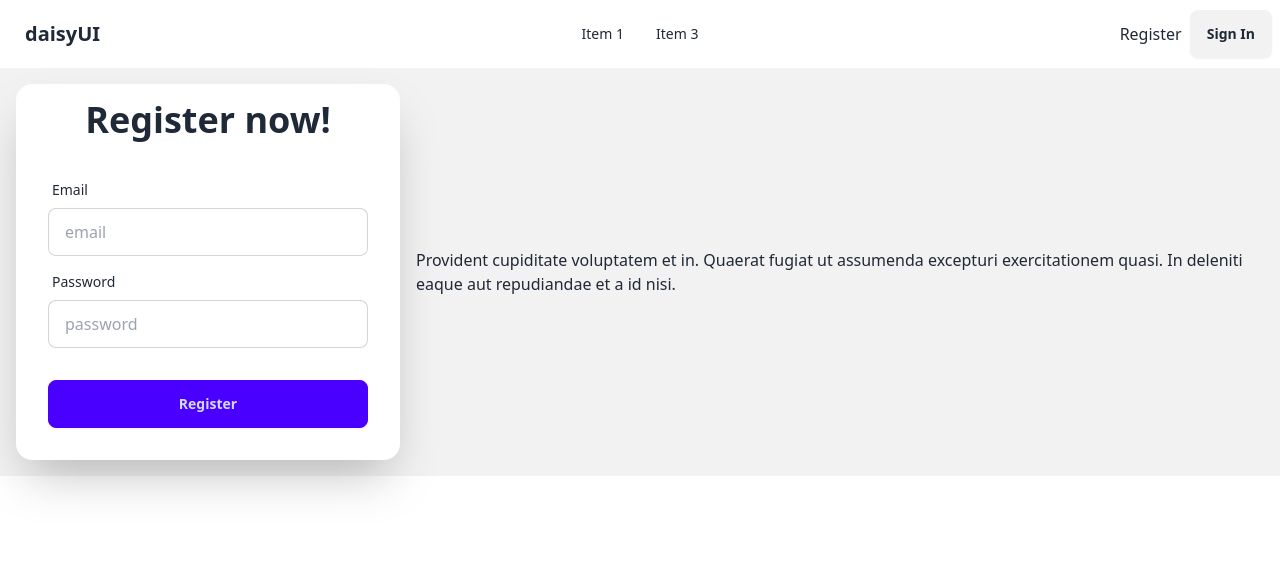
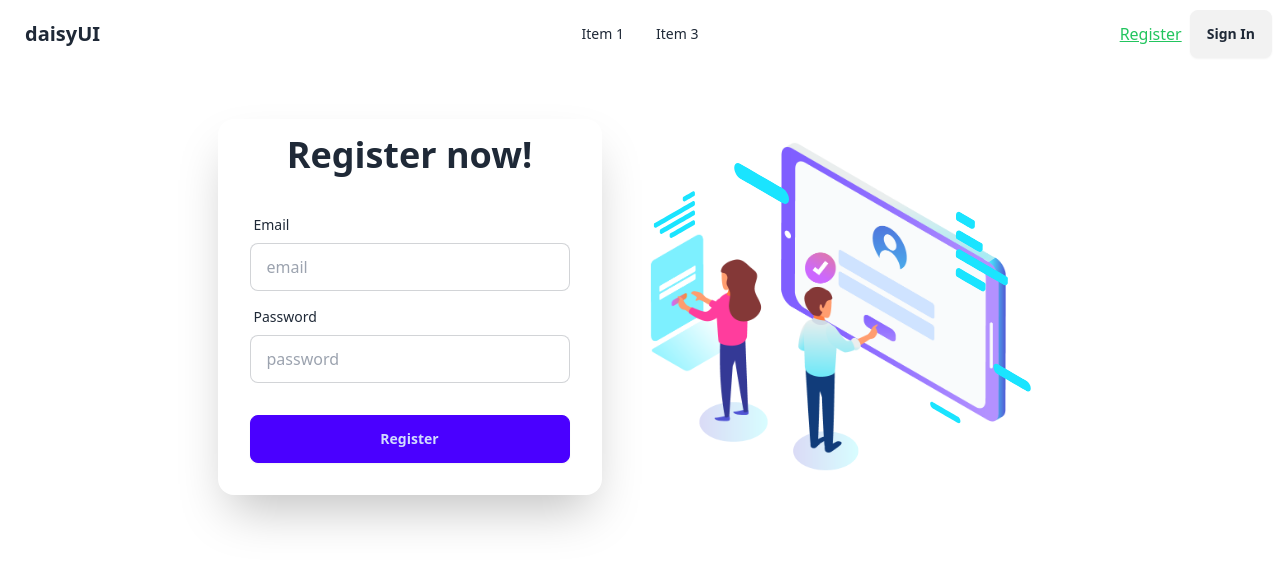
Before and after one commit to hasibprangon/job-portal-client, a React (Vite) app: page /register in a window 1280 px wide. Shown: the top 568 px of the page. Built offline with nearby package versions, Linux system fonts and the light colour scheme.

Commit message:
firebase setup completed

```diff
--- a/package.json
+++ b/package.json
@@ -10,6 +10,7 @@
     "preview": "vite preview"
   },
   "dependencies": {
+    "firebase": "^11.1.0",
     "localforage": "^1.10.0",
     "lottie-react": "^2.4.0",
     "match-sorter": "^8.0.0",
--- a/src/Pages/Authentication/Register/Register.jsx
+++ b/src/Pages/Authentication/Register/Register.jsx
@@ -1,29 +1,38 @@
+import Lottie from 'lottie-react';
 import React from 'react';
+import animation from '../../../../src/assets/animations/register/register.json'
 
 const Register = () => {
+    const handleRegister = e =>{
+        e.preventDefault();
+        const form = e.target;
+        const email = form.email.value;
+        const password = form.password.value;
+        console.log(email, password);
+    }
     return (
-        <div className="hero bg-base-200 ">
+        <div className="hero">
             <div className="hero-content flex-col lg:flex-row-reverse">
-                <div className="text-center lg:text-left">
-                    <p className="py-6">
-                        Provident cupiditate voluptatem et in. Quaerat fugiat ut assumenda excepturi exercitationem
-                        quasi. In deleniti eaque aut repudiandae et a id nisi.
-                    </p>
+                <div className="text-center lg:text-left w-[500px]">
+                    <Lottie
+                    animationData={animation}
+                    loop={true}
+                    ></Lottie>
                 </div>
                 <div className="card bg-base-100 w-full max-w-sm shrink-0 shadow-2xl">
                 <h1 className="text-4xl mt-4 text-center font-bold">Register now!</h1>
-                    <form className="card-body">
+                    <form onSubmit={handleRegister} className="card-body">
                         <div className="form-control">
                             <label className="label">
                                 <span className="label-text">Email</span>
                             </label>
-                            <input type="email" placeholder="email" className="input input-bordered" required />
+                            <input type="email" name='email' placeholder="email" className="input input-bordered" required />
                         </div>
                         <div className="form-control">
                             <label className="label">
                                 <span className="label-text">Password</span>
                             </label>
-                            <input type="password" placeholder="password" className="input input-bordered" required />
+                            <input type="password" name='password' placeholder="password" className="input input-bordered" required />
                         </div>
                         <div className="form-control mt-6">
                             <button className="btn btn-primary">Register</button>
--- a/src/Pages/Common/Header/Header.jsx
+++ b/src/Pages/Common/Header/Header.jsx
@@ -38,7 +38,7 @@ const Header = () => {
                 </ul>
             </div>
             <div className="navbar-end">
-                <Link to='/register'>Register</Link>
+                <Link to='/register' className='text-green-500 underline'>Register</Link>
                 <a className="btn ml-2">Sign In</a>
             </div>
         </div>
--- /dev/null
+++ b/src/firebase/firebase.config.js
@@ -0,0 +1,12 @@
+import { initializeApp } from "firebase/app";
+
+const firebaseConfig = {
+  apiKey: import.meta.env.VITE_apiKey,
+  authDomain: import.meta.env.VITE_authDomain,
+  projectId: import.meta.env.VITE_projectId,
+  storageBucket: import.meta.env.VITE_storageBucket,
+  messagingSenderId: import.meta.env.VITE_messagingSenderId,
+  appId: import.meta.env.VITE_appId
+};
+
+const app = initializeApp(firebaseConfig);
```
Also changed, not shown: 1 other file (tests, documents, lock files or other folders).
